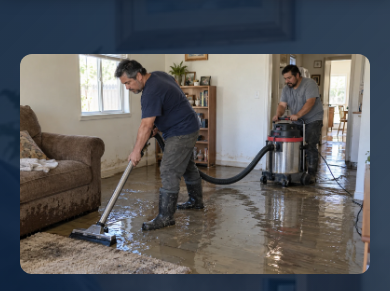
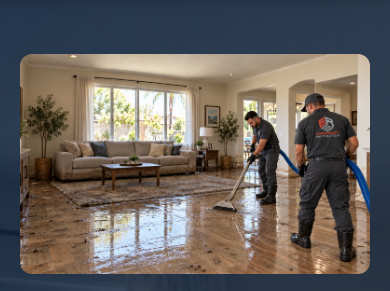
Before and after one commit to Diegohernan1994/er-emergency, an Astro site: page / in a window 390 px wide. Shown: the part 64-355 px from the top of the page. Built offline with nearby package versions, Linux system fonts and the light colour scheme; Astro itself is replaced by a stand-in of ours; a web font is replaced by a local one.

Commit message:
feat(v1): set ER-emergency (2) as hero image for mobile and desktop

```diff
--- a/src/components/HeroSection.astro
+++ b/src/components/HeroSection.astro
@@ -12,7 +12,7 @@
         <!-- Mobile Hero Image (Top on mobile <= 991px per Guía Maestra) -->
         <div class="mobile-hero-img-wrap">
           <img
-            src="/assets/images/hero/hero-water-extraction-v1.webp"
+            src="/assets/images/hero/hero-water-extraction-v2.webp"
             alt="24/7 Water Damage Restoration Services - ER Emergency"
             class="mobile-hero-img"
             loading="eager"
@@ -208,7 +208,7 @@
     padding: 60px 0 80px;
     color: #FFFFFF;
     background: linear-gradient(135deg, rgba(12, 35, 64, 0.88) 0%, rgba(12, 35, 64, 0.72) 48%, rgba(15, 44, 89, 0.58) 100%),
-                url('/assets/images/hero/hero-water-extraction-v1.webp') center center / cover no-repeat;
+                url('/assets/images/hero/hero-water-extraction-v2.webp') center center / cover no-repeat;
   }
   .hero-grid {
     display: grid;
```
